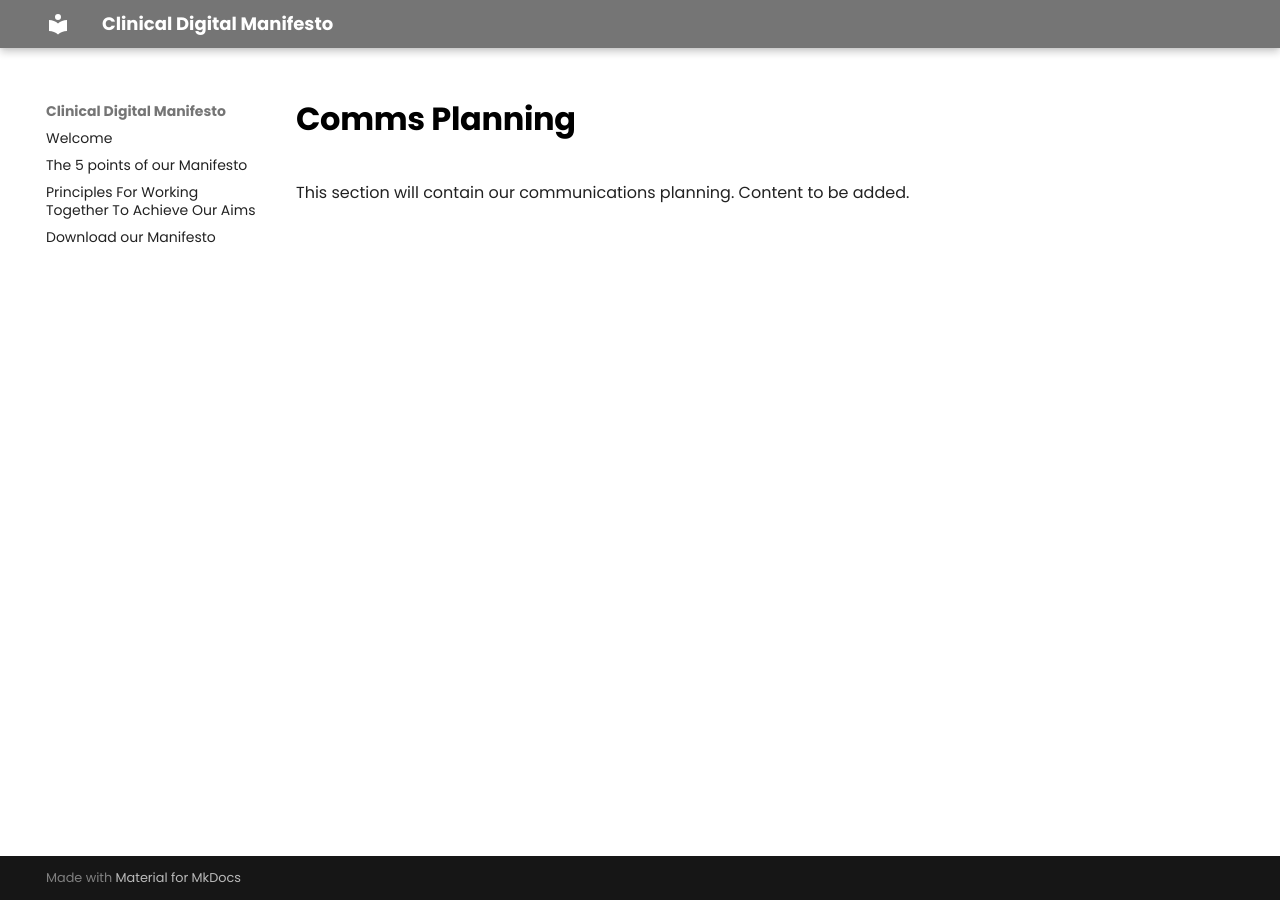
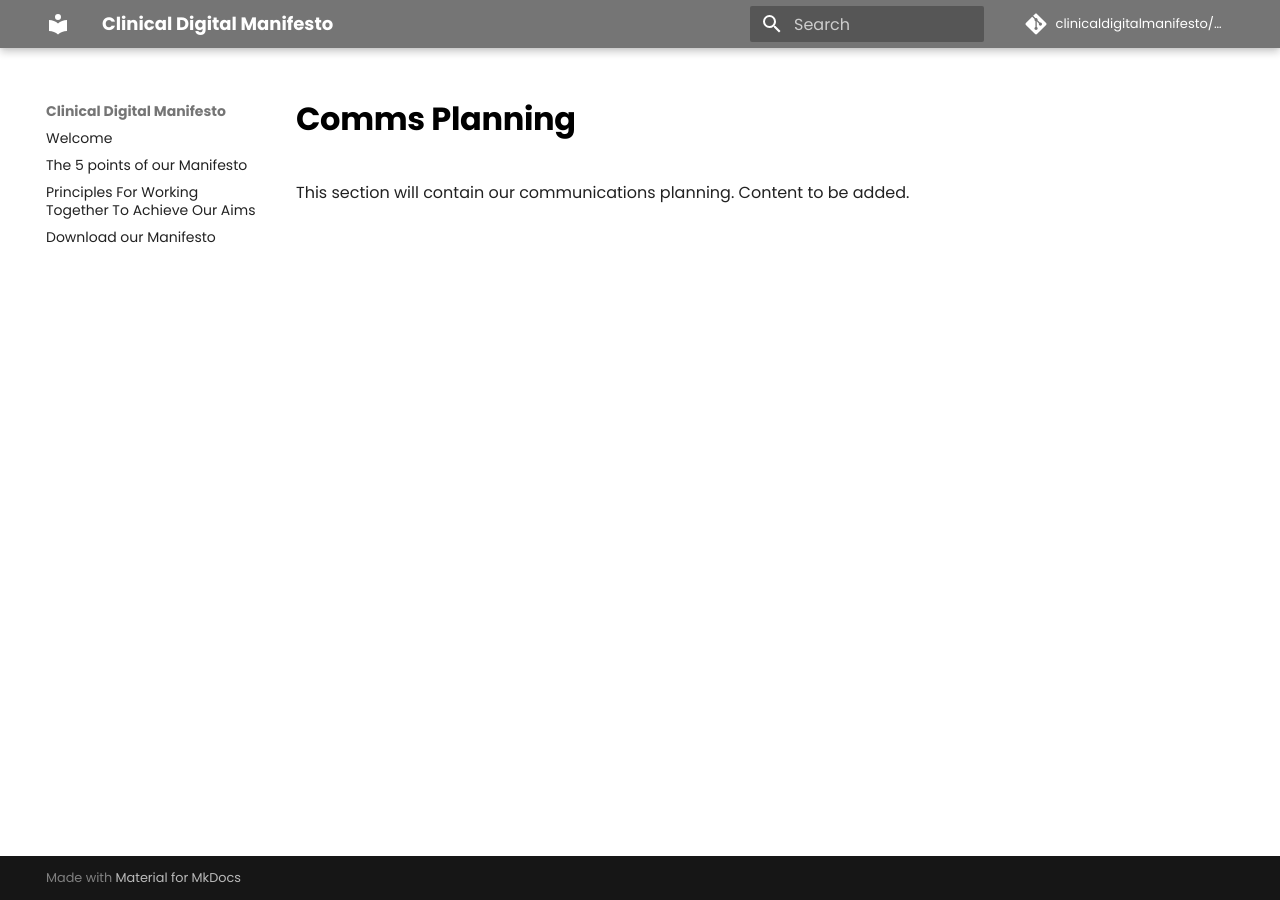
Before and after one commit to clinicaldigitalmanifesto/clinicaldigitalmanifesto.org, an MkDocs documentation site: the page built from docs/comms_planning.md, in a window 1280 px wide. Built offline with MkDocs 1.6.1 and Material for MkDocs 9.7.7, drawn with Linux system fonts in a browser that asks for light colours; comment, search, counter and statistics services are not loaded.

```diff
--- a/mkdocs.yml
+++ b/mkdocs.yml
@@ -15,6 +15,7 @@ extra_css:
   - stylesheets/extra.css
 
 plugins:
+  - search
   - with-pdf:
       cover_title: Clinical Digital Manifesto
       cover_subtitle: Complete Documentation
@@ -34,3 +35,6 @@ nav:
   - The 5 points of our Manifesto: 'manifesto.md'
   - Principles For Working Together To Achieve Our Aims: 'principles.md'
   - Download our Manifesto: 'download.md'
+
+repo_url: https://github.com/clinicaldigitalmanifesto/clinicaldigitalmanifesto.org
+repo_name: clinicaldigitalmanifesto/clinicaldigitalmanifesto.org
```
